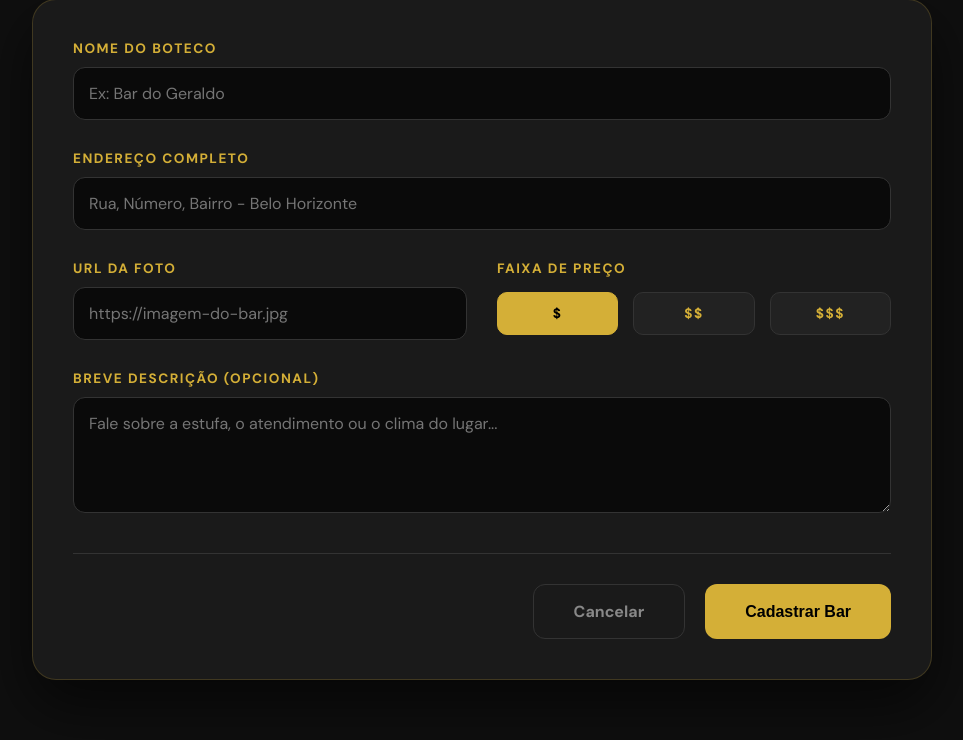
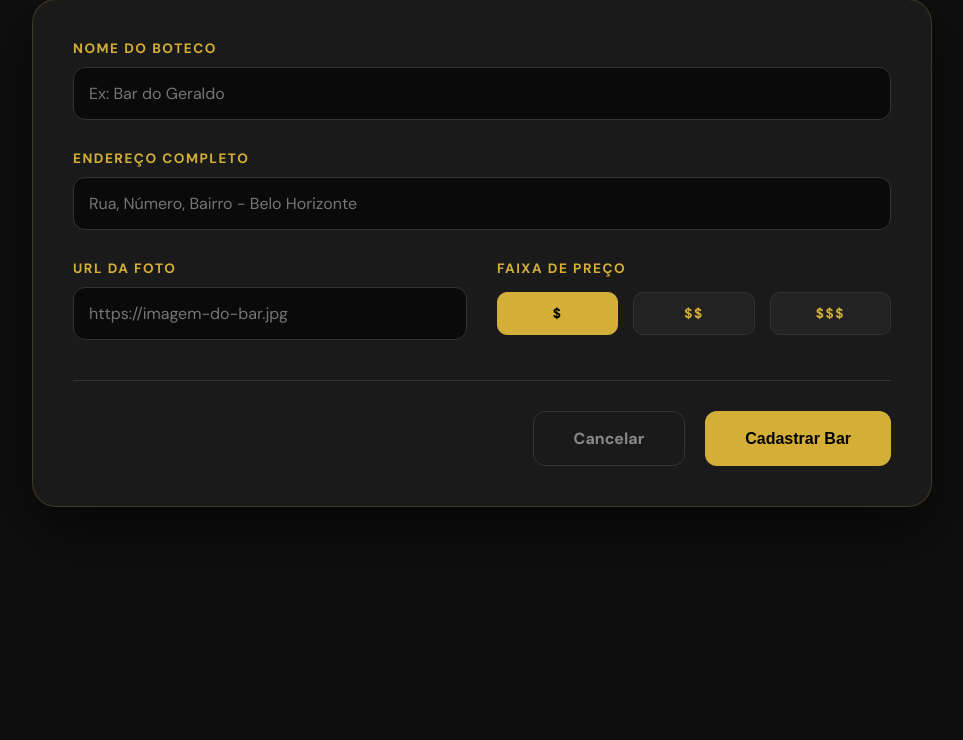
Before and after one commit to Brunolmf/TP1_EngSoftware, a Flask app: template src/templates/adicionar_bar.html in a window 1280 px wide. Shown: the part 221-961 px from the top of the page, without its empty margins (158-1121 px from the left). After the commit the page ends 728 px from the top, so only its background shows below. Run offline with Flask 3, Linux system fonts and the light colour scheme; the template is opened without the code that fills it, so the values that code supplies are empty.

Commit message:
corrigindo adicao de bar

```diff
--- a/src/app.py
+++ b/src/app.py
@@ -140,7 +140,6 @@ def adicionar_bar():
 
     usuario = Usuario.query.get(session['usuario_id'])
 
-    # Restrição: Apenas admins podem adicionar (conforme sua lógica original)
     if not getattr(usuario, 'is_admin', False):
         flash('Acesso negado: apenas administradores podem adicionar bares.', 'erro')
         return redirect(url_for('home'))
@@ -150,14 +149,13 @@ def adicionar_bar():
         endereco = request.form.get('endereco', '').strip()
         foto_url = request.form.get('foto_url', '').strip()
         faixa_de_preco = request.form.get('faixa_de_preco', '$')
-        descricao = request.form.get('descricao', '').strip()
+        # A LINHA DA DESCRICAO FOI REMOVIDA DAQUI
 
         if not nome or not endereco:
             flash('Nome e Endereço são campos obrigatórios.', 'erro')
             return redirect(url_for('adicionar_bar'))
 
         try:
-            # Note: Adicionamos descricao e faixa_de_preco ao construtor
             novo_bar = Estabelecimento(
                 nome=nome,
                 endereco=endereco,
@@ -165,9 +163,7 @@ def adicionar_bar():
                 faixa_de_preco=faixa_de_preco,
                 adicionado_por=usuario.id
             )
-            # Se o seu modelo Estabelecimento não tiver o campo 'descricao' ainda,
-            # você precisará adicionar no models.py ou ignorar esta linha abaixo.
-            # novo_bar.descricao = descricao
+            # A LINHA QUE TENTAVA SALVAR A DESCRICAO FOI REMOVIDA
 
             db.session.add(novo_bar)
             db.session.commit()
@@ -178,7 +174,6 @@ def adicionar_bar():
             flash('Erro técnico ao salvar no banco de dados.', 'erro')
             return redirect(url_for('adicionar_bar'))
 
-    # Se for GET, apenas renderiza a página
     return render_template('adicionar_bar.html')
 
 @app.route('/cadastro', methods=['GET', 'POST'])
--- a/src/templates/adicionar_bar.html
+++ b/src/templates/adicionar_bar.html
@@ -236,10 +236,7 @@
                         </div>
                     </div>
 
-                    <div class="form-group full-width">
-                        <label for="descricao">Breve Descrição (Opcional)</label>
-                        <textarea id="descricao" name="descricao" rows="4" placeholder="Fale sobre a estufa, o atendimento ou o clima do lugar..."></textarea>
-                    </div>
+
 
                 </div>
 
```
